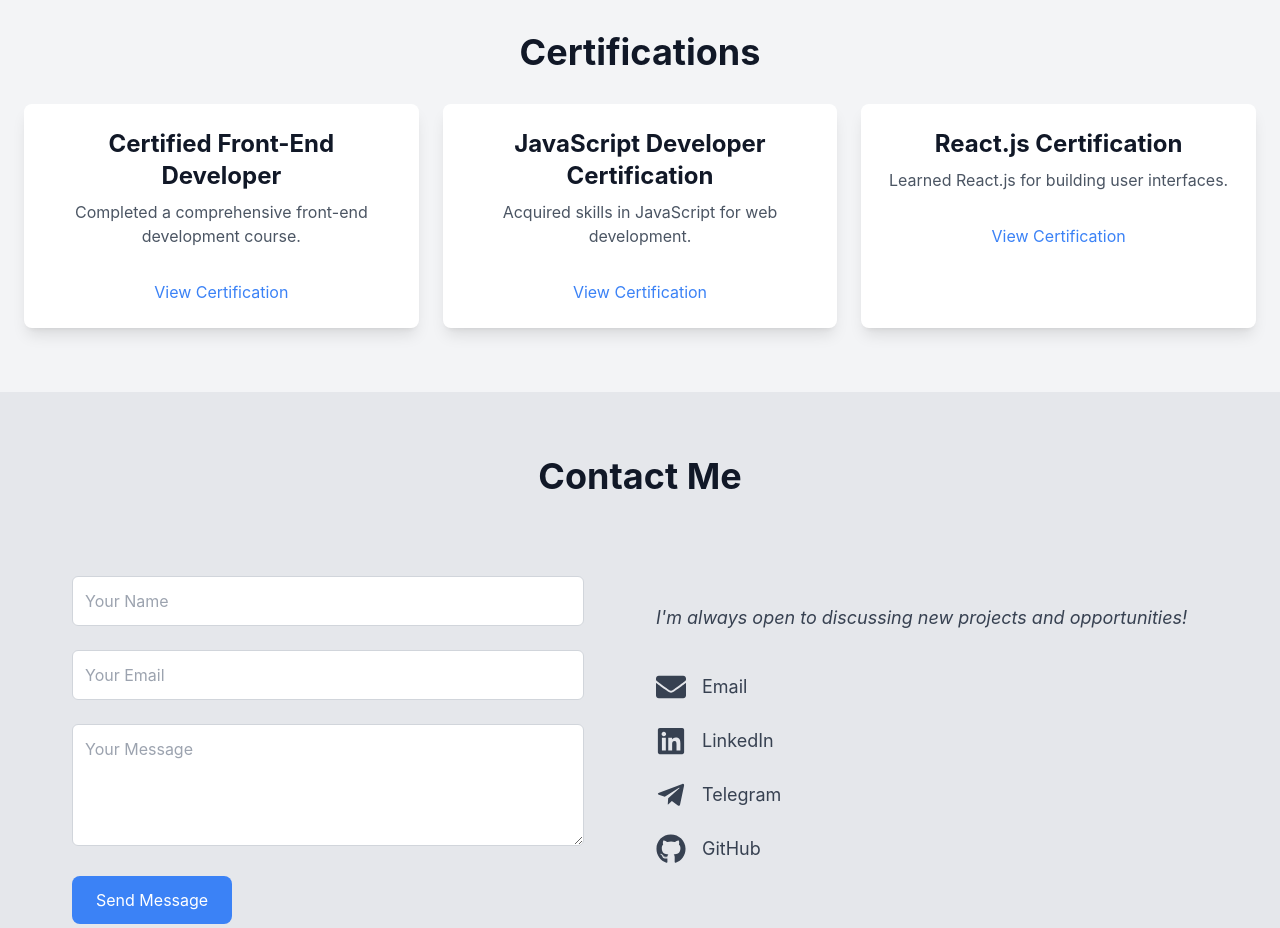
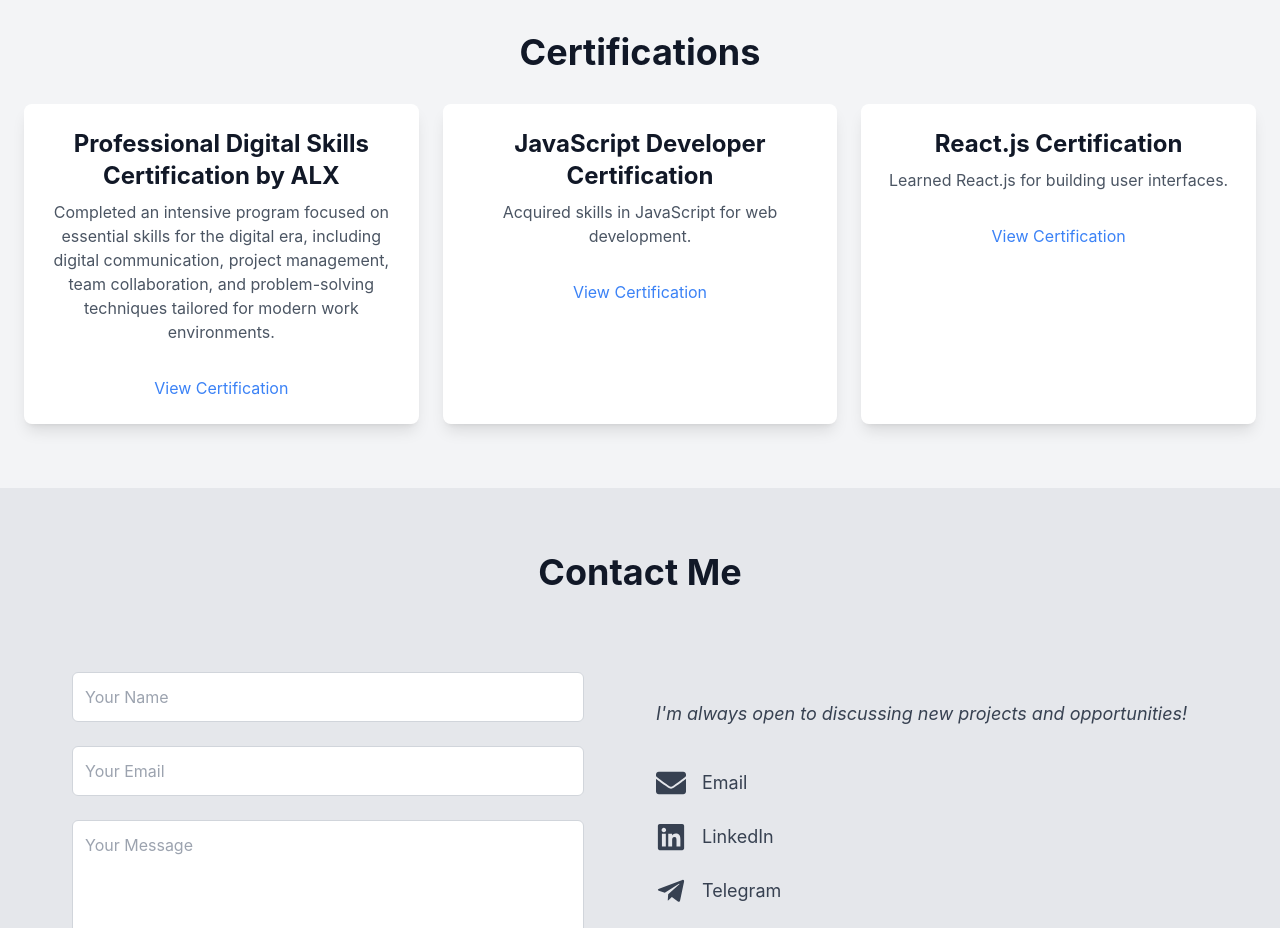
Before and after one commit to yousseffjel/portfolio, a React (Create React App) app: page / in a window 1280 px wide. Shown: the part 4280-5208 px from the top of the page. Built offline with nearby package versions, Linux system fonts and the light colour scheme.

Commit message:
set certification Professional Foundations

```diff
--- a/src/components/Certifications.jsx
+++ b/src/components/Certifications.jsx
@@ -7,9 +7,9 @@ import cert3 from '../assets/certifications/cert3.png';
 // Sample certification data
 const certificationsData = [
   {
-    title: "Certified Front-End Developer",
-    description: "Completed a comprehensive front-end development course.",
-    image: cert1, // Replace with actual path
+    title: "Professional Digital Skills Certification by ALX",
+    description: "Completed an intensive program focused on essential skills for the digital era, including digital communication, project management, team collaboration, and problem-solving techniques tailored for modern work environments.",
+    image: cert1,
   },
   {
     title: "JavaScript Developer Certification",
```
